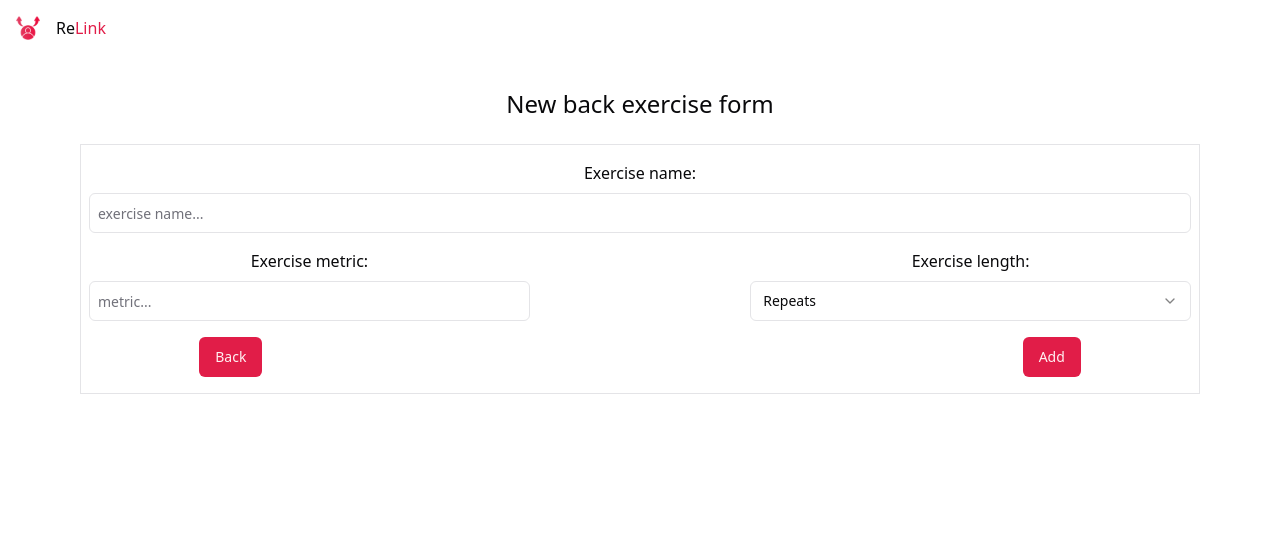
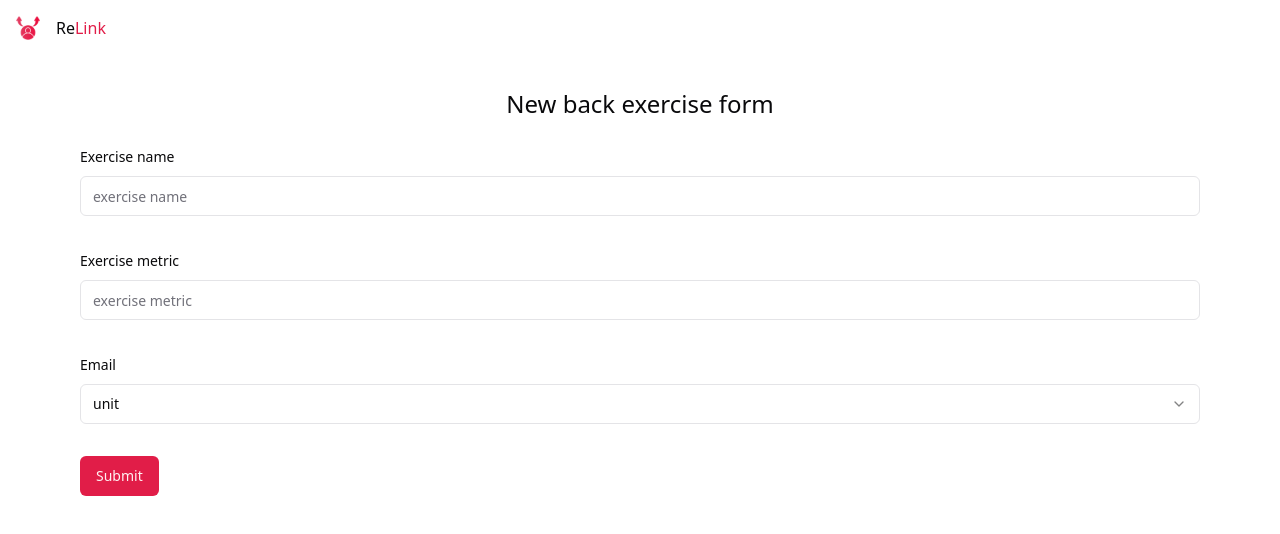
Before and after one commit to YiPei1994/wemove, a Next.js app: page /gym/back/newExerciseForm in a window 1280 px wide. Shown: the top 534 px of the page. Built offline with nearby package versions, Linux system fonts and the light colour scheme.

Commit message:
rebuild - forms to react hook form

```diff
--- a/app/gym/[typeslug]/newExerciseForm/page.tsx
+++ b/app/gym/[typeslug]/newExerciseForm/page.tsx
@@ -2,8 +2,6 @@
 
 import { useCurrentUser } from "@/components/auth/hooks/useCurrentUser";
 import { useAddExercise } from "@/components/exercises/hooks/useAddExercise";
-import { Button } from "@/components/ui/button";
-import { Input } from "@/components/ui/input";
 import {
   Select,
   SelectContent,
@@ -11,12 +9,23 @@
   SelectTrigger,
   SelectValue,
 } from "@/components/ui/select";
-import { NewExercise } from "@/lib/ExerciseType";
-
 import { useQueryClient } from "@tanstack/react-query";
 import { useRouter } from "next/navigation";
-import React, { FormEvent, useRef, useState } from "react";
+import React from "react";
+import { useForm } from "react-hook-form";
 import { v4 as uuidv4 } from "uuid";
+import { Button } from "@/components/ui/button";
+import {
+  Form,
+  FormControl,
+  FormField,
+  FormItem,
+  FormLabel,
+  FormMessage,
+} from "@/components/ui/form";
+import { Input } from "@/components/ui/input";
+import { NewExerciseType, exerciseSchema } from "@/lib/ExerciseType";
+import { zodResolver } from "@hookform/resolvers/zod";
 
 type NewExerciseFormProps = {
   params: {
@@ -26,31 +35,29 @@
 
 function NewExerciseForm({ params }: NewExerciseFormProps) {
   const query = params.typeslug;
-  const [exerciseName, setExerciseName] = useState("");
-  const [unit, setUnit] = useState("reps");
-  const metricRef = useRef(null);
+  const form = useForm<NewExerciseType>({
+    resolver: zodResolver(exerciseSchema),
+    defaultValues: {
+      exercise_name: "",
+      metric: "",
+      unit: "",
+    },
+  });
+
   const router = useRouter();
   const { addExercise } = useAddExercise();
   const queryclient = useQueryClient();
   const { user } = useCurrentUser();
 
-  function handleSubmit(e: FormEvent<HTMLFormElement>) {
-    e.preventDefault();
-    if (!exerciseName || !user) return;
-
-    const metricValue = metricRef.current
-      ? (metricRef.current as HTMLInputElement).value
-      : "";
-
-    const newExercise: NewExercise = {
+  function onSubmit(data: NewExerciseType) {
+    /*   const newExercise: NewExercise = {
       exercise_name: exerciseName,
       slug: `${exerciseName.replaceAll(" ", "_")}_${uuidv4()}`,
       owner: user.id,
       metric: metricValue,
       unit,
-    };
-
-    addExercise(
+    }; */
+    /*     addExercise(
       { newExercise, query },
       {
         onSuccess: () => {
@@ -58,42 +65,53 @@
           queryclient.invalidateQueries({ queryKey: [query] });
         },
       }
-    );
+    ); */
   }
   return (
     <div className=" my-4 h-auto w-[90%] mx-auto rounded-sm p-4 flex flex-col gap-6">
       <header className="text-center w-auto text-2xl">
         New {query} exercise form
       </header>
-      <form
-        className="flex flex-wrap items-center justify-between gap-4 border px-2 py-4"
-        onSubmit={handleSubmit}
+      <Form {...form}>
+        <form onSubmit={form.handleSubmit(onSubmit)} className="space-y-8">
+          <FormField
+            control={form.control}
+            name="exercise_name"
+            render={({ field }) => (
+              <FormItem>
+                <FormLabel>Exercise name</FormLabel>
+                <FormControl>
+                  <Input placeholder="exercise name" {...field} />
+                </FormControl>
+
+                <FormMessage />
+              </FormItem>
+            )}
+          />
+          <FormField
+            control={form.control}
+            name="metric"
+            render={({ field }) => (
+              <FormItem>
+                <FormLabel>Exercise metric</FormLabel>
+                <FormControl>
+                  <Input placeholder="exercise metric" {...field} />
+                </FormControl>
+
+                <FormMessage />
+              </FormItem>
+            )}
+          />
+          <FormField
+            control={form.control}
+            name="unit"
+            render={({ field }) => (
+              <FormItem>
+                <FormLabel>Email</FormLabel>
+                <Select
+                  onValueChange={field.onChange}
+                  defaultValue={field.value}
                 >
-        <div className="flex flex-col gap-2 text-center w-full">
-          <label htmlFor="exercise_name">Exercise name:</label>
-          <Input
-            id="exercise_name"
-            type="text"
-            placeholder="exercise name..."
-            className="p-2 w-full"
-            required
-            onChange={(e) => setExerciseName(e.target.value)}
-          />
-        </div>
-        <div className="flex flex-col gap-2 text-center w-2/5">
-          <label htmlFor="metric">Exercise metric:</label>
-          <Input
-            id="metric"
-            type="text"
-            placeholder="metric..."
-            className="p-2 w-full"
-            required
-            ref={metricRef}
-          />
-        </div>
-        <div className="flex flex-col gap-2 text-center w-2/5">
-          <label htmlFor="unit">Exercise length:</label>
-          <Select value={unit} onValueChange={(value) => setUnit(value)}>
                   <SelectTrigger>
                     <SelectValue placeholder="unit" />
                   </SelectTrigger>
@@ -103,15 +121,14 @@
                     <SelectItem value="secs">Seconds</SelectItem>
                   </SelectContent>
                 </Select>
-        </div>
 
-        <div className="w-4/5 justify-between items-center flex m-auto">
-          <Button type="reset" onClick={() => router.back()}>
-            Back
-          </Button>
-          <Button>Add</Button>
-        </div>
+                <FormMessage />
+              </FormItem>
+            )}
+          />
+          <Button type="submit">Submit</Button>
         </form>
+      </Form>
     </div>
   );
 }
--- a/app/layout.tsx
+++ b/app/layout.tsx
@@ -6,8 +6,8 @@
 import { Toaster } from "@/components/ui/toaster";
 
 export const metadata: Metadata = {
-  title: "Create Next App",
-  description: "Generated by create next app",
+  title: "ReLink",
+  description: "Lets become a better version of you",
 };
 
 export default function RootLayout({
--- a/app/page.tsx
+++ b/app/page.tsx
@@ -1,7 +1,7 @@
 "use client";
 import { useEffect } from "react";
 import { useRouter } from "next/navigation";
-import DailyGoal from "@/components/dailyGoal/DailyGoal";
+
 import { useCurrentUser } from "@/components/auth/hooks/useCurrentUser";
 import Motto from "@/components/motto/Motto";
 
@@ -17,10 +17,11 @@
 
   return (
     <>
-      <main>
-        <Motto />
-        <DailyGoal />
-      </main>
+      {isAutenticated && (
+        <main>
+          <Motto />
+        </main>
+      )}
     </>
   );
 }
--- a/components/auth/LogIn.tsx
+++ b/components/auth/LogIn.tsx
@@ -7,7 +7,6 @@
 import {
   Form,
   FormControl,
-  FormDescription,
   FormField,
   FormItem,
   FormLabel,
@@ -18,7 +17,6 @@
 import { userLoginSchema } from "@/lib/AuthType";
 import { useRouter } from "next/navigation";
 import { useLogin } from "./hooks/useLogin";
-import SignUp from "./SignUp";
 
 export default function Login() {
   const { login } = useLogin();
@@ -37,9 +35,6 @@
     login(data, {
       onSuccess: () => {
         router.push("/");
-        toast({
-          description: "Log-in success!",
-        });
       },
       onError: (err: any) => {
         toast({
--- a/components/exercises/ExerciseDetailForm.tsx
+++ b/components/exercises/ExerciseDetailForm.tsx
@@ -205,6 +205,8 @@
           });
           queryClient.invalidateQueries({ queryKey: [dataTable] });
           toggleDisplayExerciseDataForm(false);
+          setAllWeights(0);
+          setAllReps(0);
         },
       }
     );
--- a/components/exercises/ExercisesDataDetails.tsx
+++ b/components/exercises/ExercisesDataDetails.tsx
@@ -67,7 +67,6 @@
                     onClick={() =>
                       handleDeleteExerciseData(data.data_id, data.userId)
                     }
-                    className="text-primary"
                   >
                     Delete
                   </Button>
--- /dev/null
+++ b/components/ui/checkbox.tsx
@@ -0,0 +1,30 @@
+"use client"
+
+import * as React from "react"
+import * as CheckboxPrimitive from "@radix-ui/react-checkbox"
+import { Check } from "lucide-react"
+
+import { cn } from "@/lib/utils"
+
+const Checkbox = React.forwardRef<
+  React.ElementRef<typeof CheckboxPrimitive.Root>,
+  React.ComponentPropsWithoutRef<typeof CheckboxPrimitive.Root>
+>(({ className, ...props }, ref) => (
+  <CheckboxPrimitive.Root
+    ref={ref}
+    className={cn(
+      "peer h-4 w-4 shrink-0 rounded-sm border border-primary ring-offset-background focus-visible:outline-none focus-visible:ring-2 focus-visible:ring-ring focus-visible:ring-offset-2 disabled:cursor-not-allowed disabled:opacity-50 data-[state=checked]:bg-primary data-[state=checked]:text-primary-foreground",
+      className
+    )}
+    {...props}
+  >
+    <CheckboxPrimitive.Indicator
+      className={cn("flex items-center justify-center text-current")}
+    >
+      <Check className="h-4 w-4" />
+    </CheckboxPrimitive.Indicator>
+  </CheckboxPrimitive.Root>
+))
+Checkbox.displayName = CheckboxPrimitive.Root.displayName
+
+export { Checkbox }
--- a/package.json
+++ b/package.json
@@ -11,6 +11,7 @@
   "dependencies": {
     "@hookform/resolvers": "^3.3.4",
     "@radix-ui/react-alert-dialog": "^1.0.5",
+    "@radix-ui/react-checkbox": "^1.0.4",
     "@radix-ui/react-dialog": "^1.0.5",
     "@radix-ui/react-dropdown-menu": "^2.0.6",
     "@radix-ui/react-icons": "^1.3.0",
--- a/servises/apiExercise.ts
+++ b/servises/apiExercise.ts
@@ -3,7 +3,7 @@
   ExerciseDataFormType,
   ExerciseDataType,
   ExerciseType,
-  NewExercise,
+  NewExerciseType,
 } from "@/lib/ExerciseType";
 import supabase from "./supabase";
 
@@ -103,7 +103,7 @@
 /****** add new exercise ********/
 
 export const addNewExercise = async (
-  newExercise: NewExercise,
+  newExercise: NewExerciseType,
   query: string
 ) => {
   const existingRow = await supabase
```
Also changed, not shown: 1 other file (tests, documents, lock files or other folders). Lines whose indentation alone changed are shown as unchanged.
